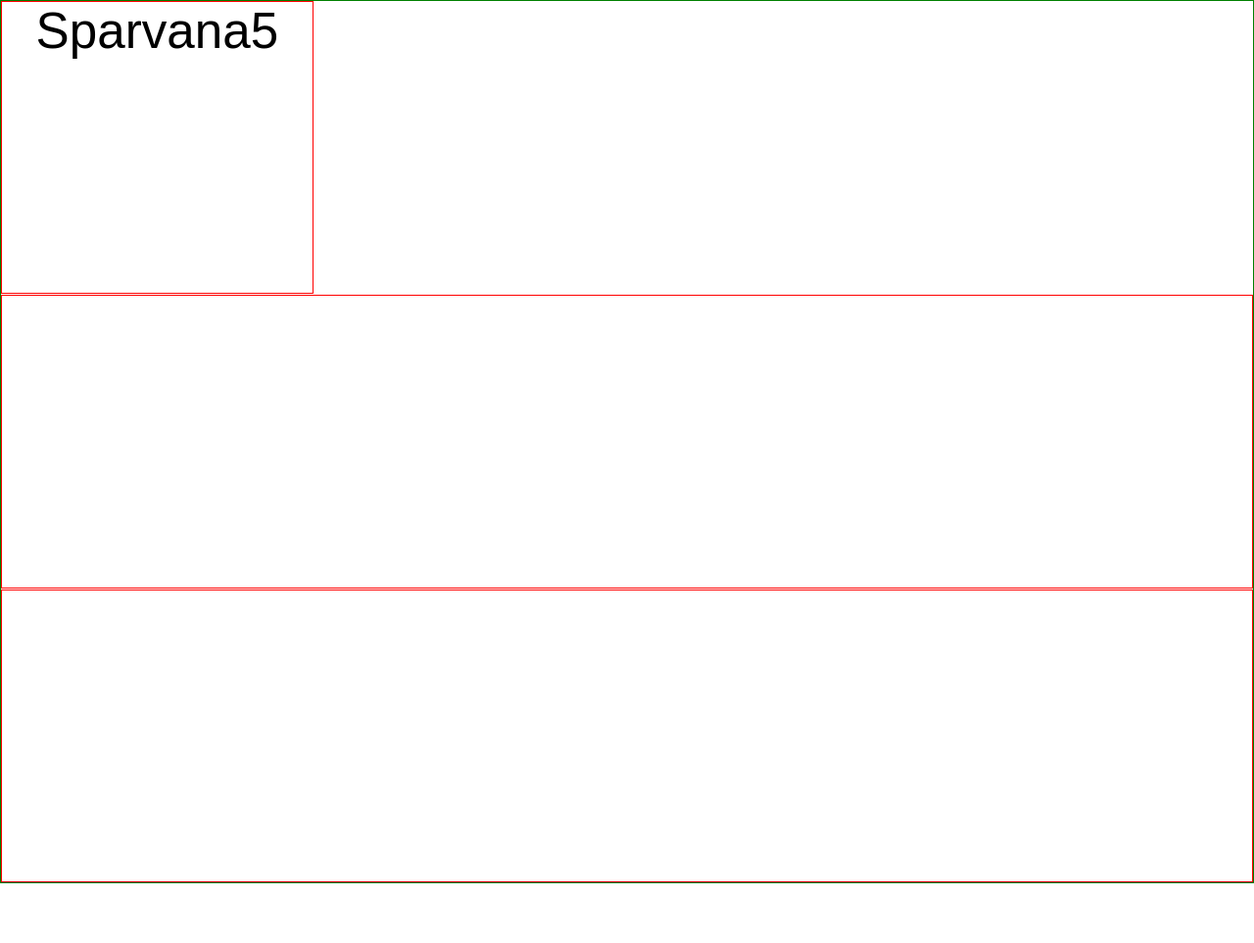
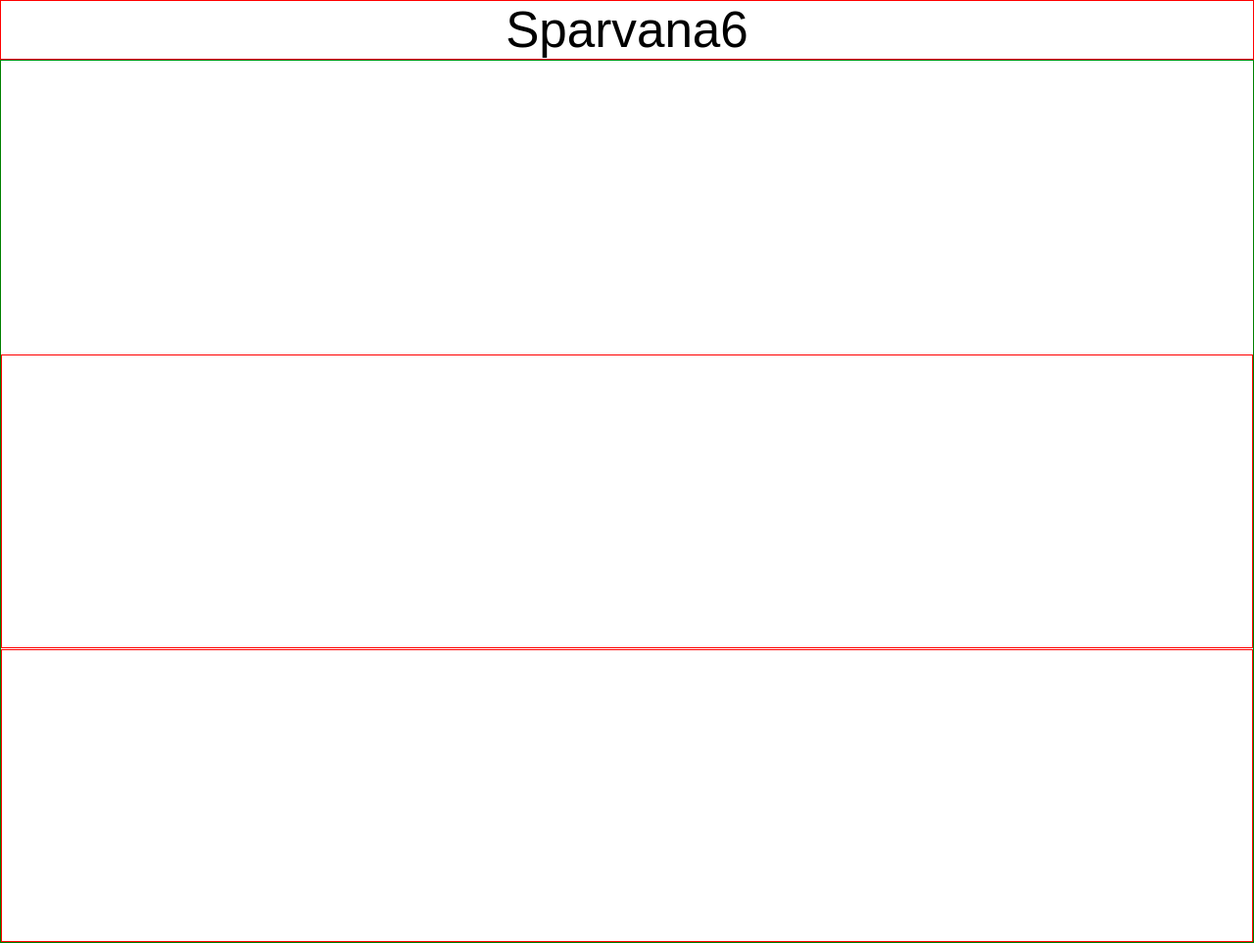
Before and after one commit to paulovfc/supermarket_get, a Jekyll site: the page built from index.md, in a window 1280 px wide. Shown: the whole page at 98% size. Built offline with Jekyll 4.4.1, drawn with Linux system fonts in a browser that asks for light colours; comment, search, counter and statistics services are not loaded; before the commit the page ends 902 px from its top, so only the background shows below that.

Commit message:
image work

```diff
--- a/index.md
+++ b/index.md
@@ -3,9 +3,10 @@ layout: default
 title: Main layout
 ---
 <!--<img src="/assets/images/large_1.png" alt="" style="border:1px solid red; max-width:100%;height:auto;"> -->
+<div class="title" style="width:auto;height:auto; text-align:center;font-family:Arial, Helvetica, sans-serif;font-size:4vw;border:1px solid red;">Sparvana6</div>
 <div class="grid-container" style="width:auto; border:1px solid green;">
 
-	<div class="title" style="height:auto; text-align:center;font-family:Arial, Helvetica, sans-serif;font-size:4vw;border:1px solid red;">Sparvana5</div>
+
 
 <!-- 	<div class="header_top" style="background-image: url('/assets/images/large_1.png');background-repeat: no-repeat;text-align:center;height:550px;max-width:100%;">
 
```
